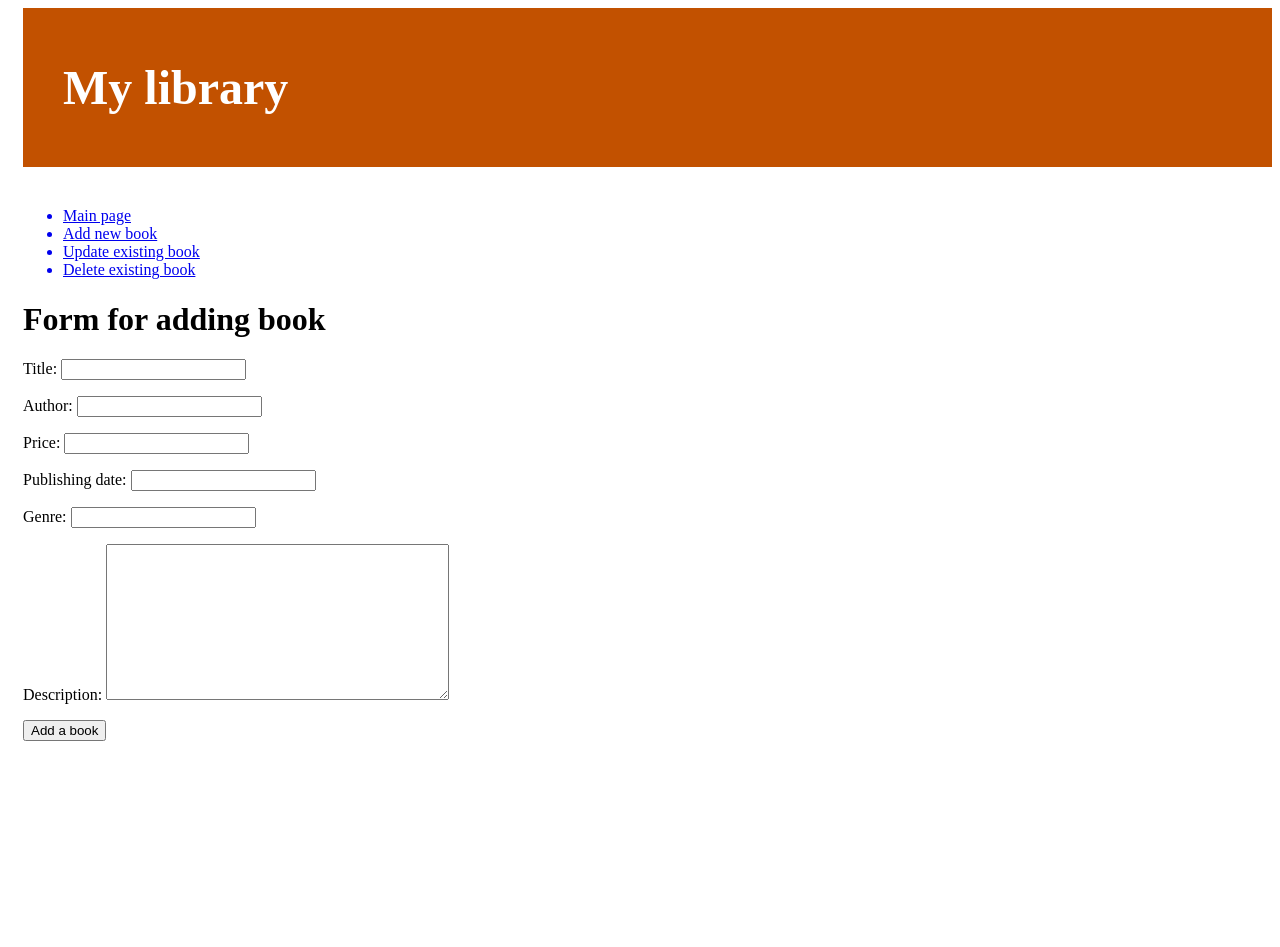
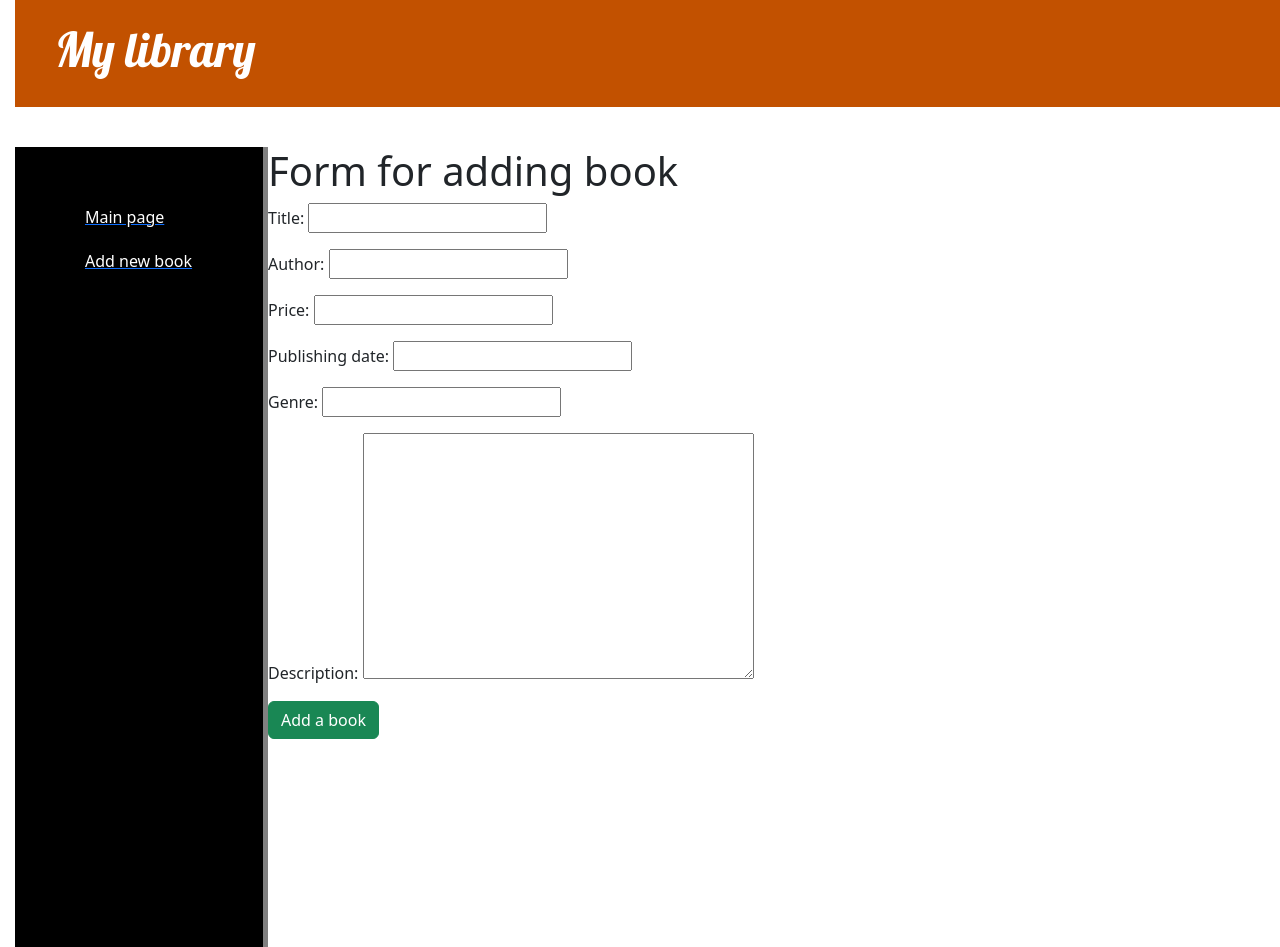
Before and after one commit to Vlad1234514092005/Django_projects_2, a Django app: page /post/add_book/ in a window 1280 px wide. Before the commit the page ends 741 px from the top, so only its background shows below. Run offline with Django 3.2, Linux system fonts and the light colour scheme.

Commit message:
Updated styles, added update book info function

```diff
--- a/library/books/static/books/css/decoration.css
+++ b/library/books/static/books/css/decoration.css
@@ -1,6 +1,7 @@
-h1 a, h2 a{
+h1 a{
     color: #C25100;
     font-family: 'Lobster';
+    text-align: center;
 }
 
 body{
@@ -22,3 +23,35 @@ body{
     font-size: 36pt;
     text-decoration: none;
 }
+
+aside{
+    float: left;
+    background-color: black;
+    width: 20%;
+    padding: 3%;
+    height: 100vh;
+    color: white;
+    border-right: 5px solid grey;
+}
+
+aside ul{list-style: none}
+aside ul li{
+    color: #fff;
+    display: block;
+    margin-top: 20px;
+    transition: transform .6s ease;
+}
+
+aside ul li:hover, aside ul a:hover{
+    color: #eb5959;
+    text-decoration: none;
+    transform: scale(1.05);
+}
+
+main .book{
+    float: left;
+    color: white;
+    margin-top: 100px;
+    text-align: center;
+    width: 75%;
+}
--- a/library/books/templates/books/base.html
+++ b/library/books/templates/books/base.html
@@ -4,21 +4,30 @@
 <html>
 <head>
     <title>My library</title>
-    <link rel="stylesheet" href="{% static 'css/decoration.css' %}">
+    <link rel="stylesheet" href="https://cdn.jsdelivr.net/npm/bootstrap@5.2.3/dist/css/bootstrap.min.css">
+    <link rel="stylesheet" href="{% static 'books/css/decoration.css' %}">
+    <link rel="stylesheet" href="https://fonts.googleapis.com/css?family=Lobster&subset=latin,latin-ext">
 </head>
+<style>
+
+</style>
 <body>
 <header class="page-header">
     <h1><a href="">My library</a></h1>
 </header>
 <aside>
     <ul>
-        <a href="{% url 'show_main_page' %}"><li>Main page</li></a>
-        <a href="{% url 'add_book' %}"><li>Add new book</li></a>
-        <a href="{% url 'update_book' %}"><li>Update existing book</li></a>
-        <a href="{% url 'delete_book' %}"><li>Delete existing book</li></a>
+        <a href="{% url 'show_main_page' %}">
+            <li>Main page</li>
+        </a>
+        <a href="{% url 'add_book' %}">
+            <li>Add new book</li>
+        </a>
     </ul>
 </aside>
-{% block content %}
-{% endblock %}
+<main>
+    {% block content %}
+    {% endblock %}
+</main>
 </body>
 </html>
--- a/library/books/templates/books/mainpage.html
+++ b/library/books/templates/books/mainpage.html
@@ -2,6 +2,8 @@
 
 {% block content %}
 {% for book in library %}
-<ul><a href="{% url 'show_post_by_id' pk=book.pk %}">{{ book.title }}</a></ul>
+<div class="book">
+    <h2><a href="{% url 'show_post_by_id' pk=book.pk %}">{{ book.title }}</a></h2>
+</div>
 {% endfor %}
 {% endblock %}
--- a/library/books/urls.py
+++ b/library/books/urls.py
@@ -6,6 +6,6 @@ urlpatterns = [
     path('', views.show_main_page, name='show_main_page'),
     path('post/<int:pk>/', views.show_post_by_id, name='show_post_by_id'),
     path('post/add_book/', views.add_book, name='add_book'),
-    path('post/update_book/', views.update_book, name='update_book'),
-    path('post/delete_book/', views.delete_book, name='delete_book'),
+    path('post/<int:pk>/update_book/', views.update_book, name='update_book'),
+    path('post/<int:pk>/delete_book/', views.delete_book, name='delete_book'),
 ]
--- a/library/books/views.py
+++ b/library/books/views.py
@@ -19,15 +19,24 @@ def add_book(request):
     if request.method == "POST":
         form = BookAddForm(request.POST)
         if form.is_valid():
-            form.save()
+            post = form.save()
             return redirect('show_main_page')
     else:
         form = BookAddForm
     return render(request, 'books/add_book.html', {'form': form})
 
 
-def update_book(request):
-    return HttpResponse("<h1>Updating article</h1>")
+def update_book(request, pk):
+    post = get_object_or_404(Book, pk=pk)
+    if request.method == "POST":
+        form = BookAddForm(request.POST, instance=post)
+        if form.is_valid():
+            post = form.save(commit=False)
+            post.save()
+            return redirect('show_main_page')
+    else:
+        form = BookAddForm(instance=post)
+    return render(request, 'books/add_book.html', {'form': form})
 
 
 def delete_book(request):
--- a/library/mylibrary/settings.py
+++ b/library/mylibrary/settings.py
@@ -124,3 +124,8 @@ STATIC_URL = '/static/'
 # https://docs.djangoproject.com/en/3.2/ref/settings/#default-auto-field
 
 DEFAULT_AUTO_FIELD = 'django.db.models.BigAutoField'
+
+STATICFILES_DIRS = [
+    BASE_DIR / "static",
+    '/var/www/static/',
+]
--- a/library/mylibrary/urls.py
+++ b/library/mylibrary/urls.py
@@ -15,8 +15,10 @@ Including another URLconf
 """
 from django.contrib import admin
 from django.urls import path, include
+from django.conf import settings
+from django.conf.urls.static import static
 
 urlpatterns = [
     path('admin/', admin.site.urls),
     path('', include('books.urls')),
-]
+] + static(settings.MEDIA_URL, document_root=settings.MEDIA_ROOT)
```
Also changed, not shown: library/books/templates/books/show_book_info.html (+4 -10 lines), library/db.sqlite3.
